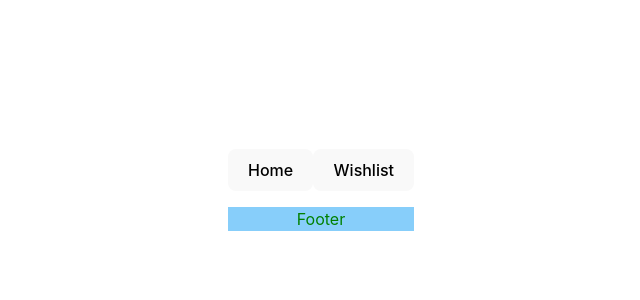
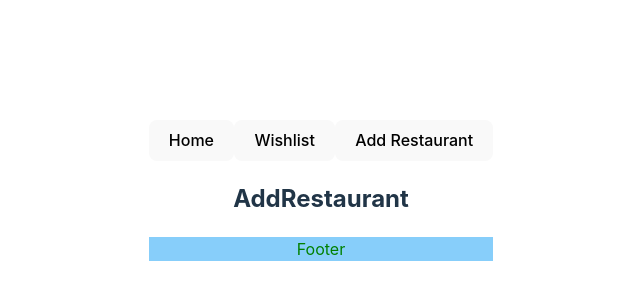
Before and after one commit to malekch-15/restaurantfinder, a React (Vite) app in the folder frontend/: page /addrestaurant in a window 1280 px wide. Shown: the part 202-502 px from the top of the page, without its empty margins (319-959 px from the left). Built offline with nearby package versions, Linux system fonts and the light colour scheme.

Commit message:
delete-button fix

```diff
--- a/frontend/src/App.tsx
+++ b/frontend/src/App.tsx
@@ -5,6 +5,7 @@ import {BrowserRouter as Router, Route, Routes} from "react-router-dom";
 import WishList from "./components/WishList.tsx";
 import NavBar from "./components/NavBar.tsx";
 import Footer from "./components/Footer.tsx";
+import AddRestaurant from "./components/AddRestaurant.tsx";
 
 export default function App() {
     return (
@@ -15,6 +16,7 @@ export default function App() {
                     <Route path="/" element={<Home />} />
                     <Route path="/restaurant/:id" element={<Details />} />
                     <Route path="/wishlist" element={<WishList />} />
+                    <Route path="/addrestaurant" element={<AddRestaurant />} />
                 </Routes>
                 <Footer/>
             </Router>
--- a/frontend/src/components/AddRestaurant.tsx
+++ b/frontend/src/components/AddRestaurant.tsx
@@ -0,0 +1,9 @@
+
+
+export default function AddRestaurant() {
+    return (
+        <>
+            <h2>AddRestaurant</h2>
+        </>
+    );
+}
--- a/frontend/src/components/Home.tsx
+++ b/frontend/src/components/Home.tsx
@@ -34,6 +34,7 @@ export default function Home() {
     };
 
     const handleDelete = (id: string) => {
+        console.log("Deleting restaurant with ID:", id);
         axios
             .delete(`/api/restaurant/${id}`)
             .then(() => {
--- a/frontend/src/components/NavBar.tsx
+++ b/frontend/src/components/NavBar.tsx
@@ -9,6 +9,7 @@ export default function NavBar() {
         <>
             <button onClick={() => navigate("/")}>Home</button>
             <button onClick={() => navigate("/wishlist")}>Wishlist</button>
+            <button onClick={() => navigate("/addrestaurant")}>Add Restaurant</button>
         </>
     );
 }
--- a/frontend/src/components/RestaurantCard.tsx
+++ b/frontend/src/components/RestaurantCard.tsx
@@ -72,7 +72,7 @@ export default function RestaurantCard({
                     <div className="restaurant-card-buttons">
                         <button id="button-details" onClick={() => onViewDetails(restaurant.id)}>Details</button>
                         <button id="button-edit" onClick={onEditToggle}>Edit</button>
-                        <button id="button-delete" onClick={handleDelete}>Delete</button>
+                        <button id="button-delete" onClick={() => handleDelete(restaurant.id)}>Delete</button>
                         <button
                             id="button-wishlist"
                             onClick={() => onToggleWishlist(restaurant.id)}
--- a/frontend/src/components/WishList.tsx
+++ b/frontend/src/components/WishList.tsx
@@ -31,10 +31,14 @@ export default function WishList() {
     };
 
     const handleDelete = (id: string) => {
+        console.log("delete", id);
         axios
             .delete(`/api/restaurant/${id}`)
             .then(() => {
-                setWishlistRestaurants(wishlistRestaurants.filter((restaurant) => restaurant.id !== id));
+                setWishlistRestaurants((prevRestaurants) =>
+                    prevRestaurants.filter((restaurant) => restaurant.id !== id)
+                );
+                fetchWishlistRestaurants();
             })
             .catch((error) => {
                 console.error("Error deleting restaurant:", error);
@@ -56,6 +60,7 @@ export default function WishList() {
                 setWishlistRestaurants((prevRestaurants) =>
                     prevRestaurants.map((r) => (r.id === id ? response.data : r))
                 );
+                fetchWishlistRestaurants();
             })
             .catch((error) => console.error("Error updating wishlist status:", error));
     };
```
